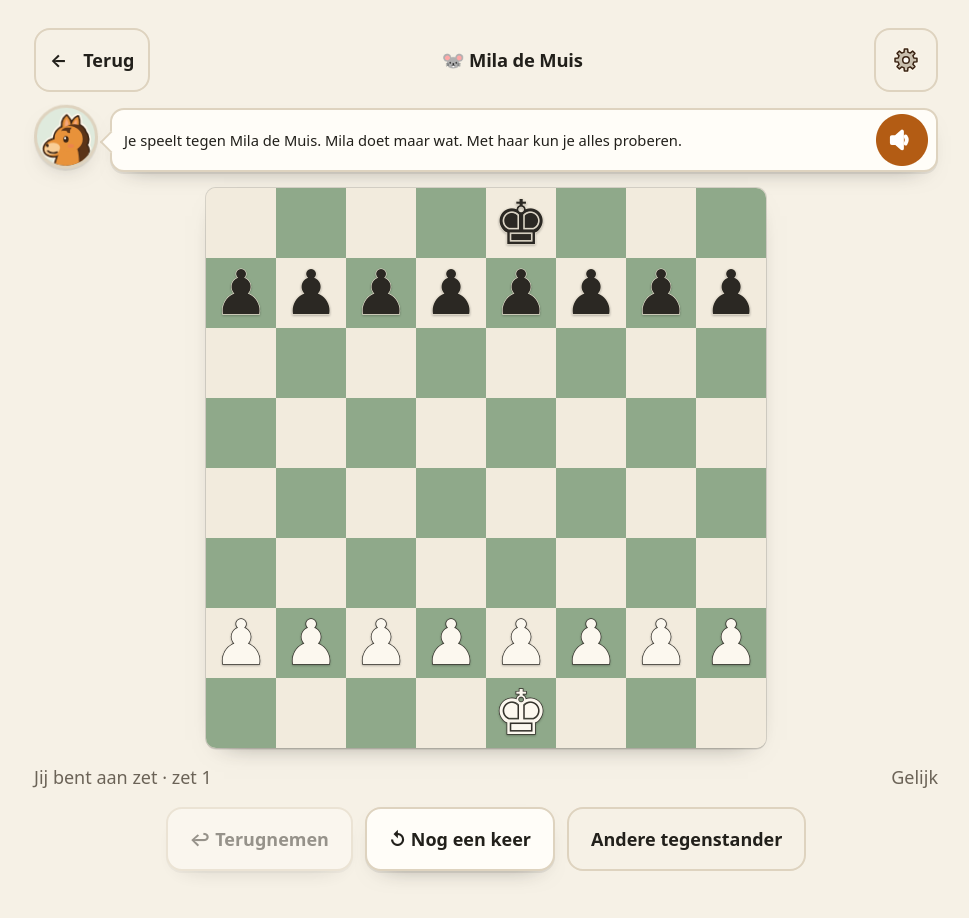
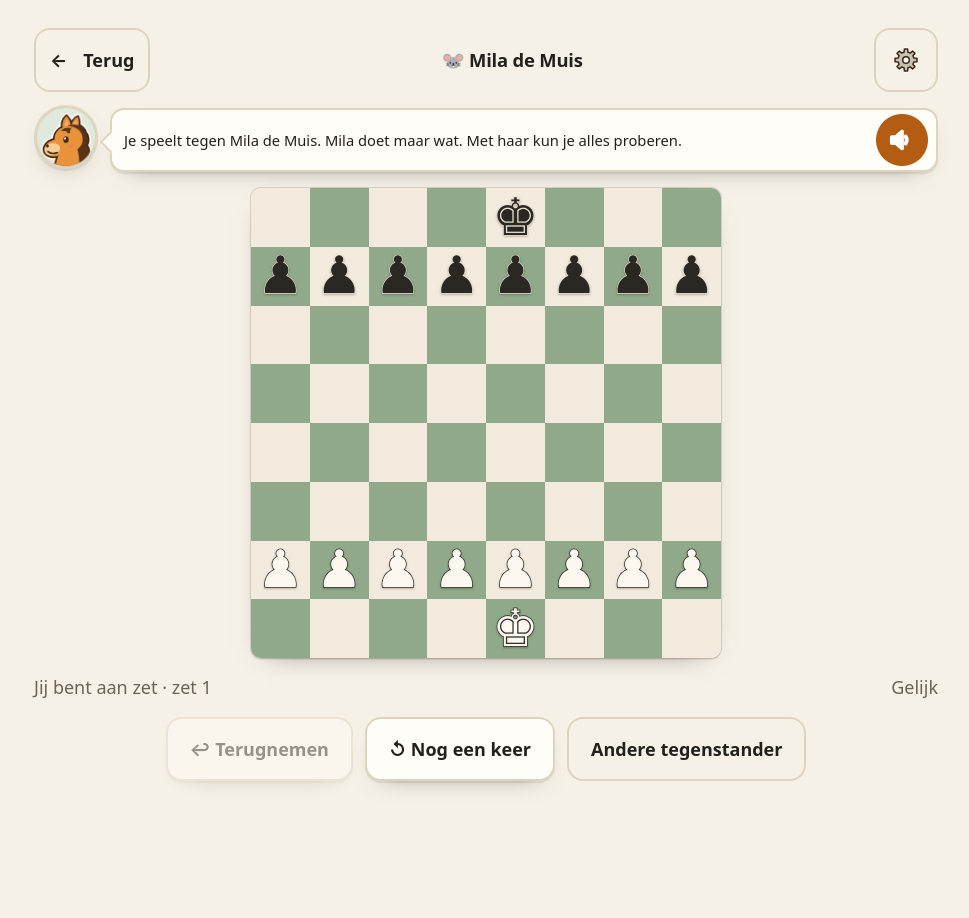
Before and after one commit to Krook88/Schaakpaardje, a Next.js app: page /spelen/mila in a window 1280 px wide. Shown: the top 918 px of the page, without its empty margins (154-1123 px from the left). After the commit the page ends 877 px from the top, so only its background shows below. Built offline with nearby package versions, Linux system fonts and the light colour scheme; no server answers.

Commit message:
Speelscherm: bord laat ruimte voor de knoppen op laptops
Co-Authored-By: Claude Opus 5.5 <noreply@anthropic.com>

```diff
--- a/src/play/PartijScherm.tsx
+++ b/src/play/PartijScherm.tsx
@@ -384,7 +384,10 @@ export function PartijScherm({ botId }: { botId: string }) {
       <div className="stack">
         <Pip zegt={zin} stemming={stemming} klein />
 
-        <div style={{ maxWidth: 'min(100%, 70vh, 620px)', margin: '0 auto', width: '100%' }}>
+        {/* Bord plus kop, Pip, status en knoppen in één scherm: op 1440×900 vielen de
+            knoppen eronder weg bij 70vh (45e review). Op lage liggende schermen blijft
+            70vh de ondergrens; daar is een eigen indeling nodig (scorebord). */}
+        <div style={{ maxWidth: 'min(100%, 620px, max(calc(100svh - 330px), min(70vh, 300px)))', margin: '0 auto', width: '100%' }}>
           <Board
             position={fen}
             // Bij samen spelen draait het bord naar wie er aan zet is, zodat elk kind
```
Also changed, not shown: 1 other file (tests, documents, lock files or other folders).
